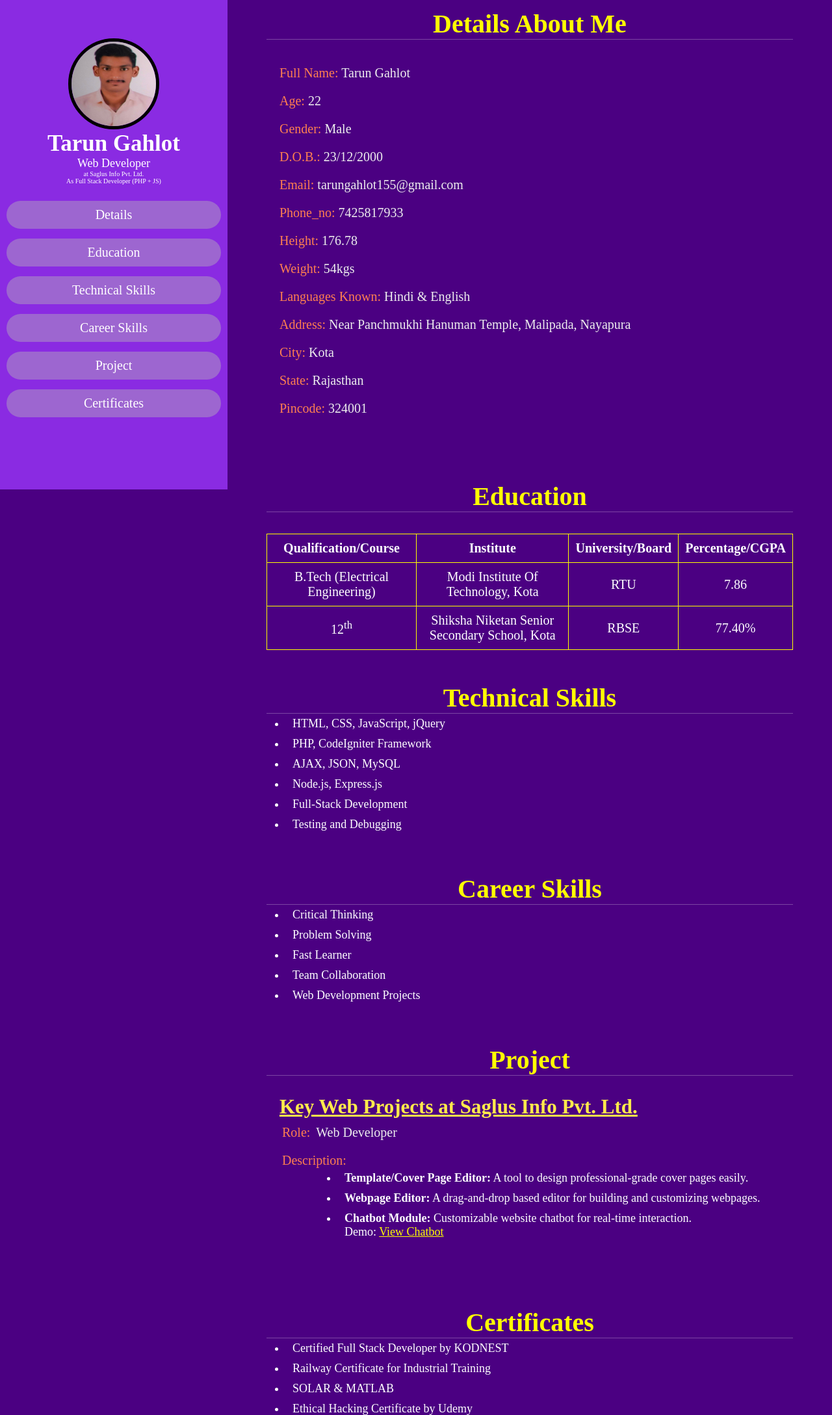
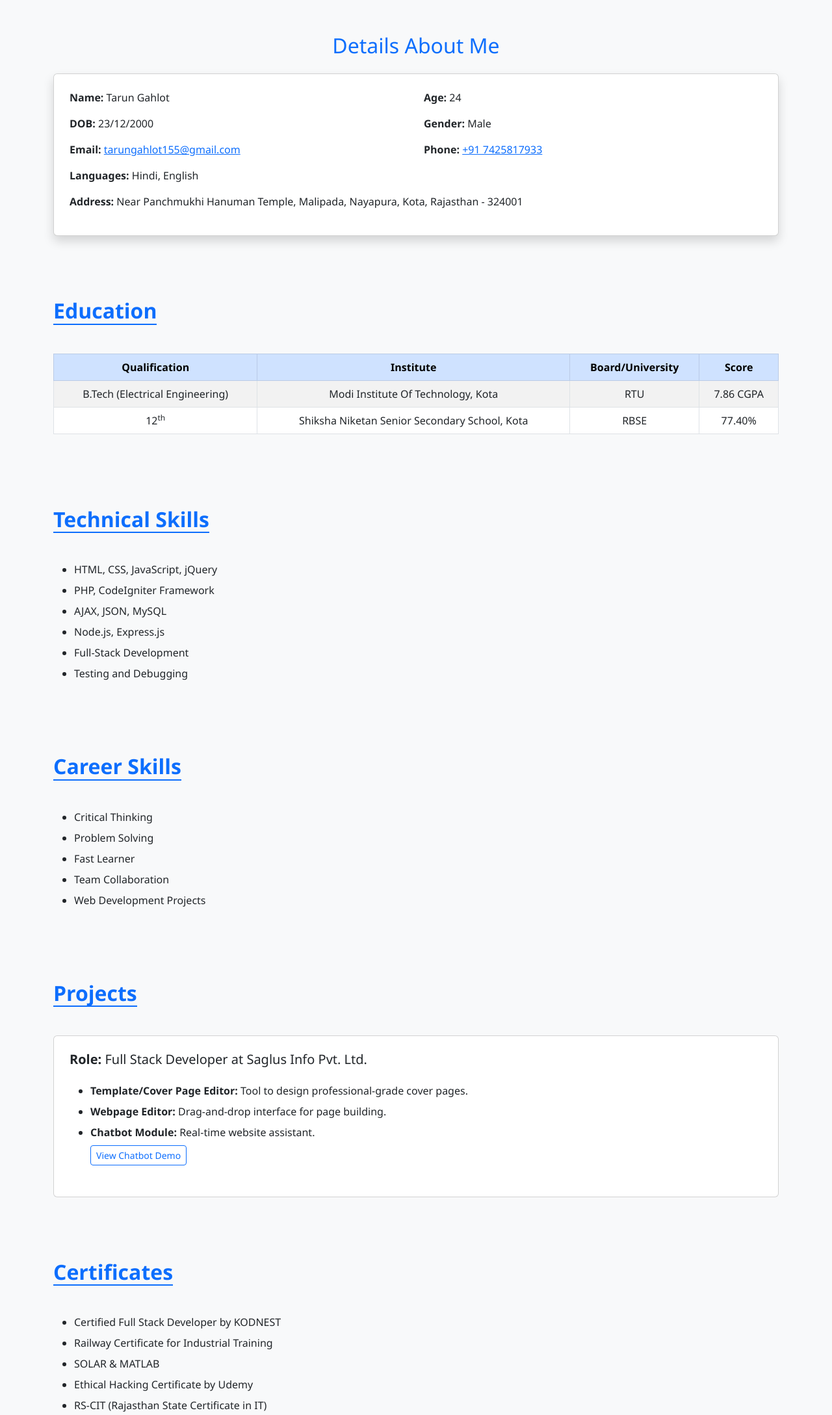
Before and after one commit to gahlot-tarun/tarun.profile.github.io, a plain HTML site: page index.html in a window 1280 px wide. Shown: the part 47-2224 px from the top of the page at 65% size. Drawn offline with nearby package versions, Linux system fonts and the light colour scheme.

Commit message:
Update index.html

```diff
--- a/index.html
+++ b/index.html
@@ -1,67 +1,90 @@
 <!DOCTYPE html>
 <html lang="en">
 <head>
-    <meta charset="UTF-8">
-    <meta name="viewport" content="width=device-width, initial-scale=1.0">
-    <link rel="stylesheet" href="Style.css">
+    <meta charset="UTF-8" />
+    <meta name="viewport" content="width=device-width, initial-scale=1.0" />
     <title>Tarun Gahlot - Portfolio</title>
+
+    <!-- Bootstrap CSS -->
+    <link href="https://cdn.jsdelivr.net/npm/bootstrap@5.3.0/dist/css/bootstrap.min.css" rel="stylesheet">
+    <!-- Bootstrap JS -->
+    <script src="https://cdn.jsdelivr.net/npm/bootstrap@5.3.0/dist/js/bootstrap.bundle.min.js"></script>
+
+    <!-- Optional Custom Styles -->
+    <style>
+        body {
+            font-family: 'Segoe UI', Tahoma, Geneva, Verdana, sans-serif;
+            background-color: #f8f9fa;
+            padding-top: 50px;
+        }
+        h2.section-title {
+            font-weight: bold;
+            border-bottom: 2px solid #0d6efd;
+            display: inline-block;
+            margin-bottom: 20px;
+        }
+        ul.custom-list li {
+            margin-bottom: 8px;
+        }
+    </style>
 </head>
 <body>
-    <header>
-        <div class="user">
-            <img src="1.jpg" alt="Profile Picture">
-            <h5 class="nm">Tarun Gahlot</h5>
-            <p class="jb">Web Developer</p>
-            <p class="r">at Saglus Info Pvt. Ltd.</p>
-            <p class="r">As Full Stack Developer (PHP + JS)</p>
+
+<!-- DETAILS SECTION -->
+<section class="Details py-5 bg-light" id="Details">
+    <div class="container">
+        <h2 class="text-center text-primary mb-4">Details About Me</h2>
+        <div class="card shadow p-4">
+            <div class="row">
+                <div class="col-md-6 mb-3">
+                    <strong>Name:</strong> Tarun Gahlot
                 </div>
-        <nav class="nv">
-            <ul>
-                <li><a href="#Details">Details</a></li>
-                <li><a href="#Education">Education</a></li>
-                <li><a href="#Technical Skills">Technical Skills</a></li>
-                <li><a href="#Career Skills">Career Skills</a></li>
-                <li><a href="#Project">Project</a></li>
-                <li><a href="#Certificates">Certificates</a></li>
-            </ul>
-        </nav>
-    </header>
-
-    <section class="Details" id="Details">
-        <h1 class="heading"><span>Details About Me</span></h1>
-        <div class="Row">
-            <div class="det">
-                <h3><span>Full Name: </span>Tarun Gahlot</h3>
-                <h3><span>Age: </span>22</h3>
-                <h3><span>Gender: </span>Male</h3>
-                <h3><span>D.O.B.: </span>23/12/2000</h3>
-                <h3><span>Email: </span>tarungahlot155@gmail.com</h3>
-                <h3><span>Phone_no: </span>7425817933</h3>
-                <h3><span>Height: </span>176.78</h3>
-                <h3><span>Weight: </span>54kgs</h3>
-                <h3><span>Languages Known: </span>Hindi & English</h3>
-                <h3><span>Address: </span>Near Panchmukhi Hanuman Temple, Malipada, Nayapura</h3>
-                <h3><span>City: </span>Kota</h3>
-                <h3><span>State: </span>Rajasthan</h3>
-                <h3><span>Pincode: </span>324001</h3>
+                <div class="col-md-6 mb-3">
+                    <strong>Age:</strong> 24
+                </div>
+                <div class="col-md-6 mb-3">
+                    <strong>DOB:</strong> 23/12/2000
+                </div>
+                <div class="col-md-6 mb-3">
+                    <strong>Gender:</strong> Male
+                </div>
+                <div class="col-md-6 mb-3">
+                    <strong>Email:</strong> <a href="mailto:tarungahlot155@gmail.com">tarungahlot155@gmail.com</a>
+                </div>
+                <div class="col-md-6 mb-3">
+                    <strong>Phone:</strong> <a href="tel:+917425817933">+91 7425817933</a>
+                </div>
+                <div class="col-md-6 mb-3">
+                    <strong>Languages:</strong> Hindi, English
+                </div>
+                <div class="col-12 mb-3">
+                    <strong>Address:</strong> Near Panchmukhi Hanuman Temple, Malipada, Nayapura, Kota, Rajasthan - 324001
+                </div>
+            </div>
         </div>
     </div>
 </section>
 
-    <section class="Education" id="Education">
-        <h1 class="title"><span>Education</span></h1><br><br><br>
-        <table>
+<!-- EDUCATION SECTION -->
+<section class="Education py-5" id="Education">
+    <div class="container">
+        <h2 class="text-center text-primary section-title">Education</h2>
+        <div class="table-responsive mt-4">
+            <table class="table table-bordered table-striped text-center">
+                <thead class="table-primary">
                     <tr>
-                <th>Qualification/Course</th>
+                        <th>Qualification</th>
                         <th>Institute</th>
-                <th>University/Board</th>
-                <th>Percentage/CGPA</th>
+                        <th>Board/University</th>
+                        <th>Score</th>
                     </tr>
+                </thead>
+                <tbody>
                     <tr>
                         <td>B.Tech (Electrical Engineering)</td>
                         <td>Modi Institute Of Technology, Kota</td>
                         <td>RTU</td>
-                <td>7.86</td>
+                        <td>7.86 CGPA</td>
                     </tr>
                     <tr>
                         <td>12<sup>th</sup></td>
@@ -69,12 +92,17 @@
                         <td>RBSE</td>
                         <td>77.40%</td>
                     </tr>
+                </tbody>
             </table>
+        </div>
+    </div>
 </section>
 
-    <section class="Technical Skills" id="Technical Skills">
-        <h1 class="head"><span>Technical Skills</span></h1>
-        <ul id="lis">
+<!-- TECHNICAL SKILLS -->
+<section class="TechnicalSkills py-5 bg-light" id="Technical Skills">
+    <div class="container">
+        <h2 class="text-center text-primary section-title">Technical Skills</h2>
+        <ul class="custom-list mt-4">
             <li>HTML, CSS, JavaScript, jQuery</li>
             <li>PHP, CodeIgniter Framework</li>
             <li>AJAX, JSON, MySQL</li>
@@ -82,46 +110,53 @@
             <li>Full-Stack Development</li>
             <li>Testing and Debugging</li>
         </ul>
+    </div>
 </section>
 
-    <section class="Career Skills" id="Career Skills">
-        <h1 class="heading"><span>Career Skills</span></h1>
-        <ul id="lis">
+<!-- CAREER SKILLS -->
+<section class="CareerSkills py-5" id="Career Skills">
+    <div class="container">
+        <h2 class="text-center text-primary section-title">Career Skills</h2>
+        <ul class="custom-list mt-4">
             <li>Critical Thinking</li>
             <li>Problem Solving</li>
             <li>Fast Learner</li>
             <li>Team Collaboration</li>
             <li>Web Development Projects</li>
         </ul>
+    </div>
 </section>
 
-    <section class="Project" id="Project">
-        <h1 class="heading"><span>Project</span></h1>
-        <div class="Row">
-            <div class="det">
-                <h2 class="heading1"><span><u>Key Web Projects at Saglus Info Pvt. Ltd.</u></span></h2>
-                <h3><span>Role: </span>Web Developer</h3>
-                <h3><span>Description: </span>
-                    <ul id="lis">
-                        <li><strong>Template/Cover Page Editor:</strong> A tool to design professional-grade cover pages easily.</li>
-                        <li><strong>Webpage Editor:</strong> A drag-and-drop based editor for building and customizing webpages.</li>
-                        <li><strong>Chatbot Module:</strong> Customizable website chatbot for real-time interaction.
-                            <br>Demo: <a style="color:yellow;" href="https://tarun.humanizzer.com/app/chat/chatbot_popup.html" target="_blank">View Chatbot</a></li>
+<!-- PROJECTS -->
+<section class="Projects py-5 bg-light" id="Project">
+    <div class="container">
+        <h2 class="text-center text-primary section-title">Projects</h2>
+        <div class="card mt-4 p-4">
+            <h5><strong>Role:</strong> Full Stack Developer at Saglus Info Pvt. Ltd.</h5>
+            <ul class="custom-list mt-3">
+                <li><strong>Template/Cover Page Editor:</strong> Tool to design professional-grade cover pages.</li>
+                <li><strong>Webpage Editor:</strong> Drag-and-drop interface for page building.</li>
+                <li><strong>Chatbot Module:</strong> Real-time website assistant.<br>
+                    <a href="https://tarun.humanizzer.com/app/chat/chatbot_popup.html" target="_blank" class="btn btn-sm btn-outline-primary mt-2">View Chatbot Demo</a>
+                </li>
             </ul>
-                </h3>
         </div>
     </div>
 </section>
 
-    <section class="Certificates" id="Certificates">
-        <h1 class="heading"><span>Certificates</span></h1>
-        <ul id="lis">
+<!-- CERTIFICATES -->
+<section class="Certificates py-5" id="Certificates">
+    <div class="container">
+        <h2 class="text-center text-primary section-title">Certificates</h2>
+        <ul class="custom-list mt-4">
             <li>Certified Full Stack Developer by KODNEST</li>
             <li>Railway Certificate for Industrial Training</li>
             <li>SOLAR & MATLAB</li>
             <li>Ethical Hacking Certificate by Udemy</li>
             <li>RS-CIT (Rajasthan State Certificate in IT)</li>
         </ul>
+    </div>
 </section>
+
 </body>
 </html>
```
Lines whose indentation alone changed are shown as unchanged.
